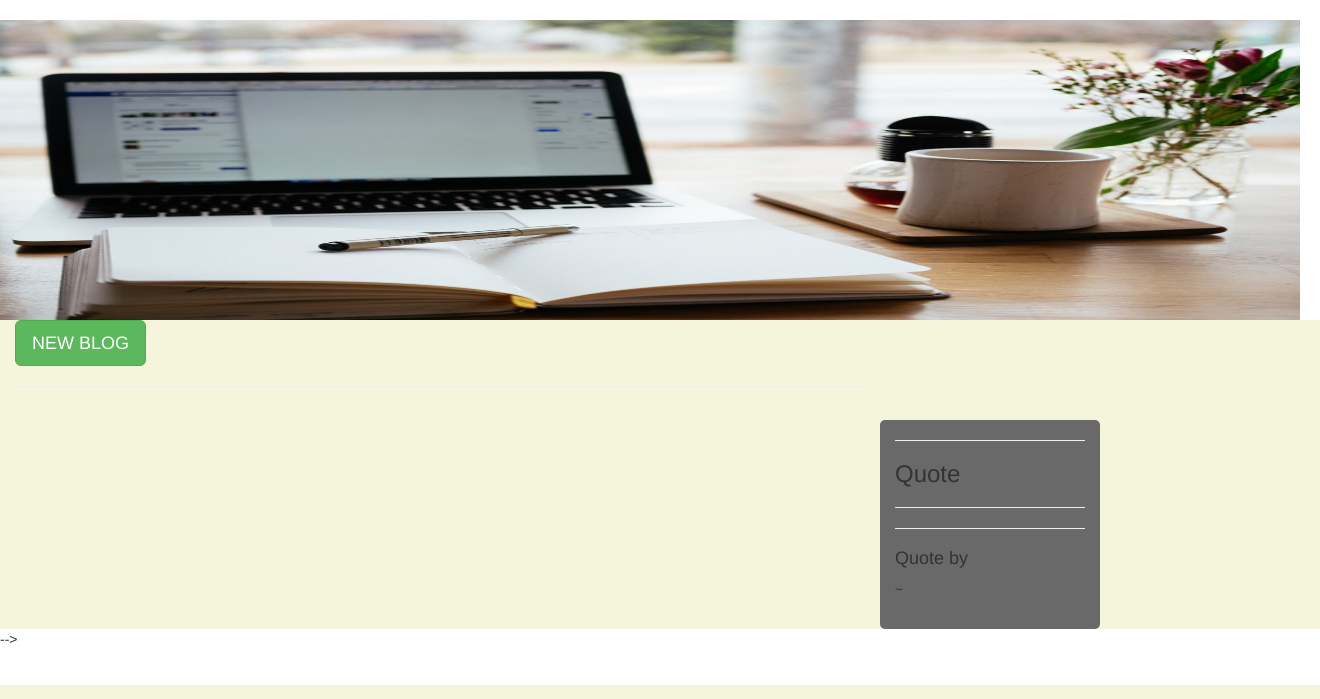
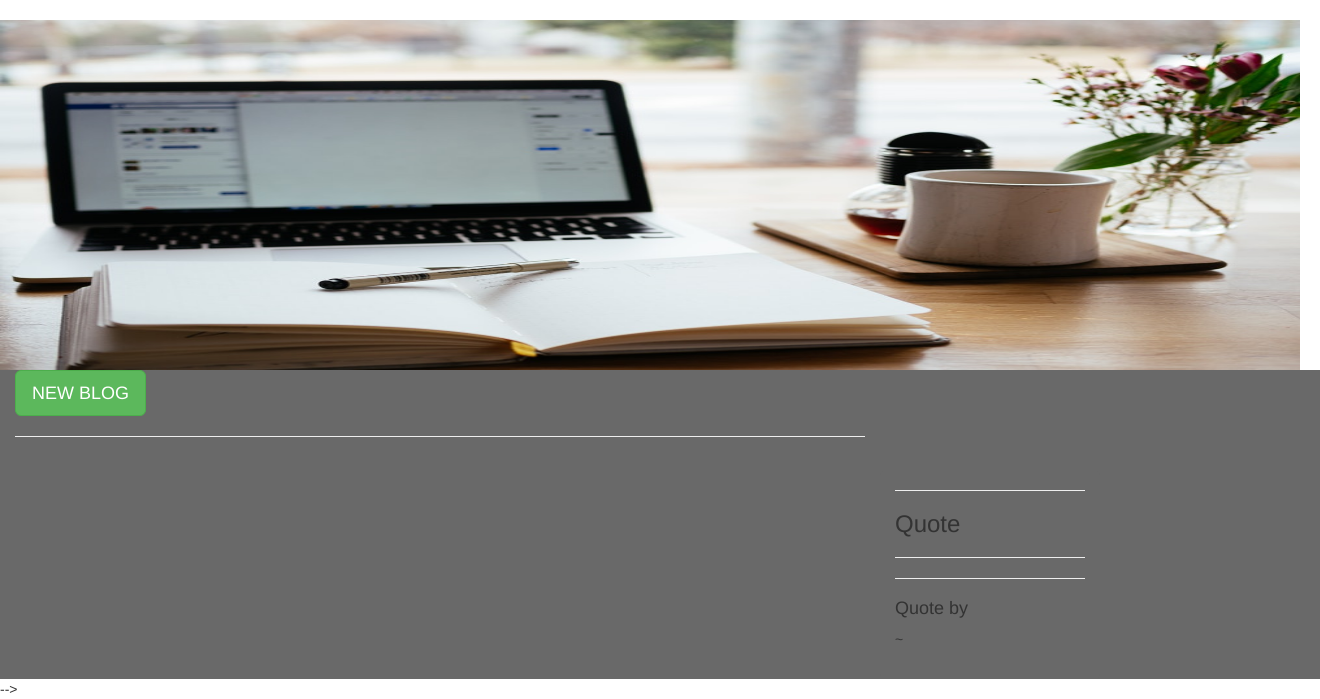
Before and after one commit to kenmutuma001/BLOG, a Flask app: template app/templates/index.html in a window 1320 px wide. Shown: the part 115-814 px from the top of the page. Run offline with Flask 2, Linux system fonts and the light colour scheme; the template is opened without the code that fills it, so the values that code supplies are empty; parts of the project's set-up code (start-up, migrations or seed data) failed here and were passed over; some libraries are stand-ins or nearby versions.

Commit message:
add image

```diff
--- a/app/templates/index.html
+++ b/app/templates/index.html
@@ -7,8 +7,8 @@
 <link rel="stylesheet" href="{{url_for('static',filename='css/index.css')}}">
 {% endblock%}
 {% block content %}
-<img src="/static/img/photo.jpeg" alt="image" height="300px" width="1300px">
-<div class="container-fluid" style="background-color:beige;">
+<img src="/static/img/photo.jpeg" alt="image" height="350px" width="1300px">
+<div class="container-fluid" style="background-color: dimgray;">
     <div class="row" id="one">
         <div class="col-md-8">
 
```
